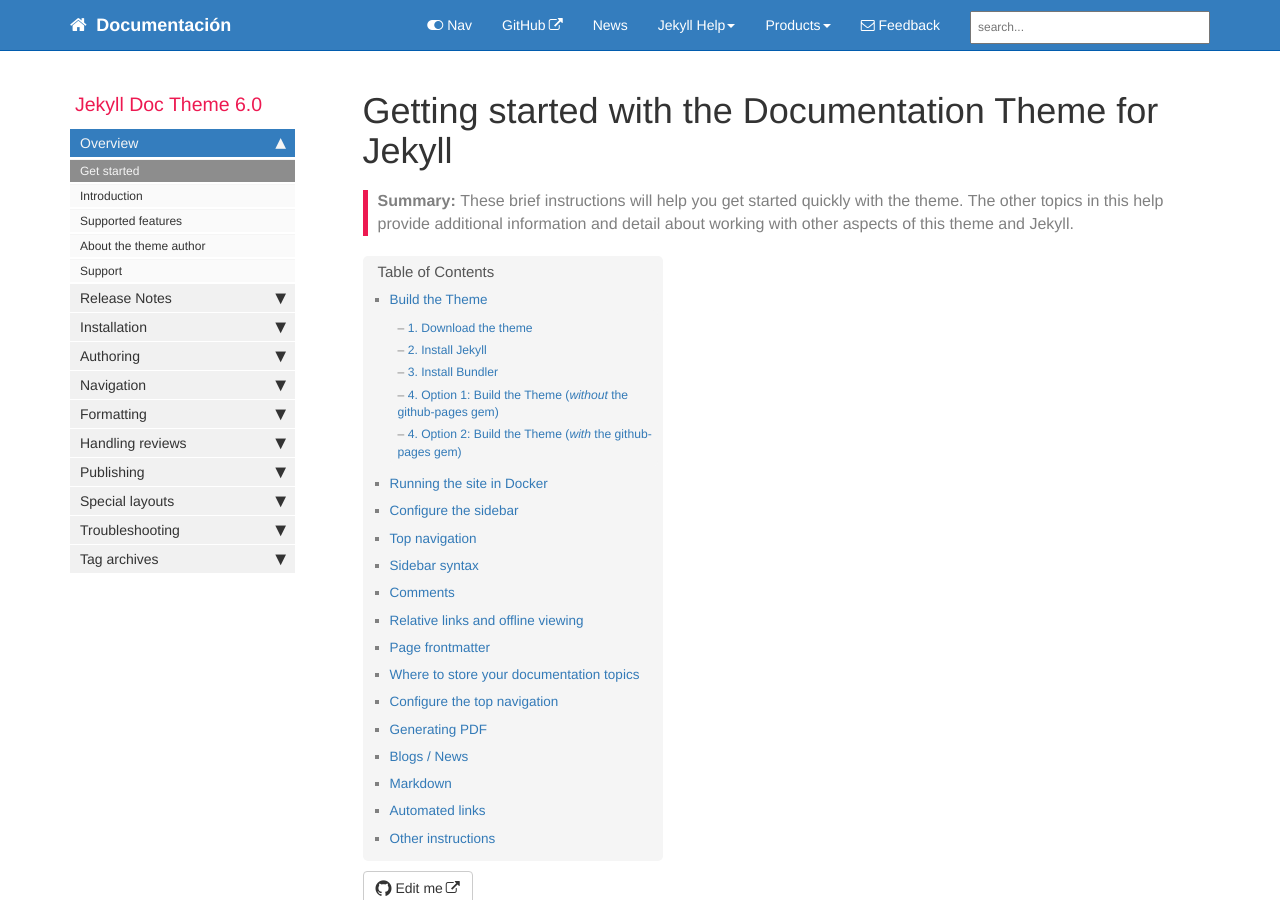
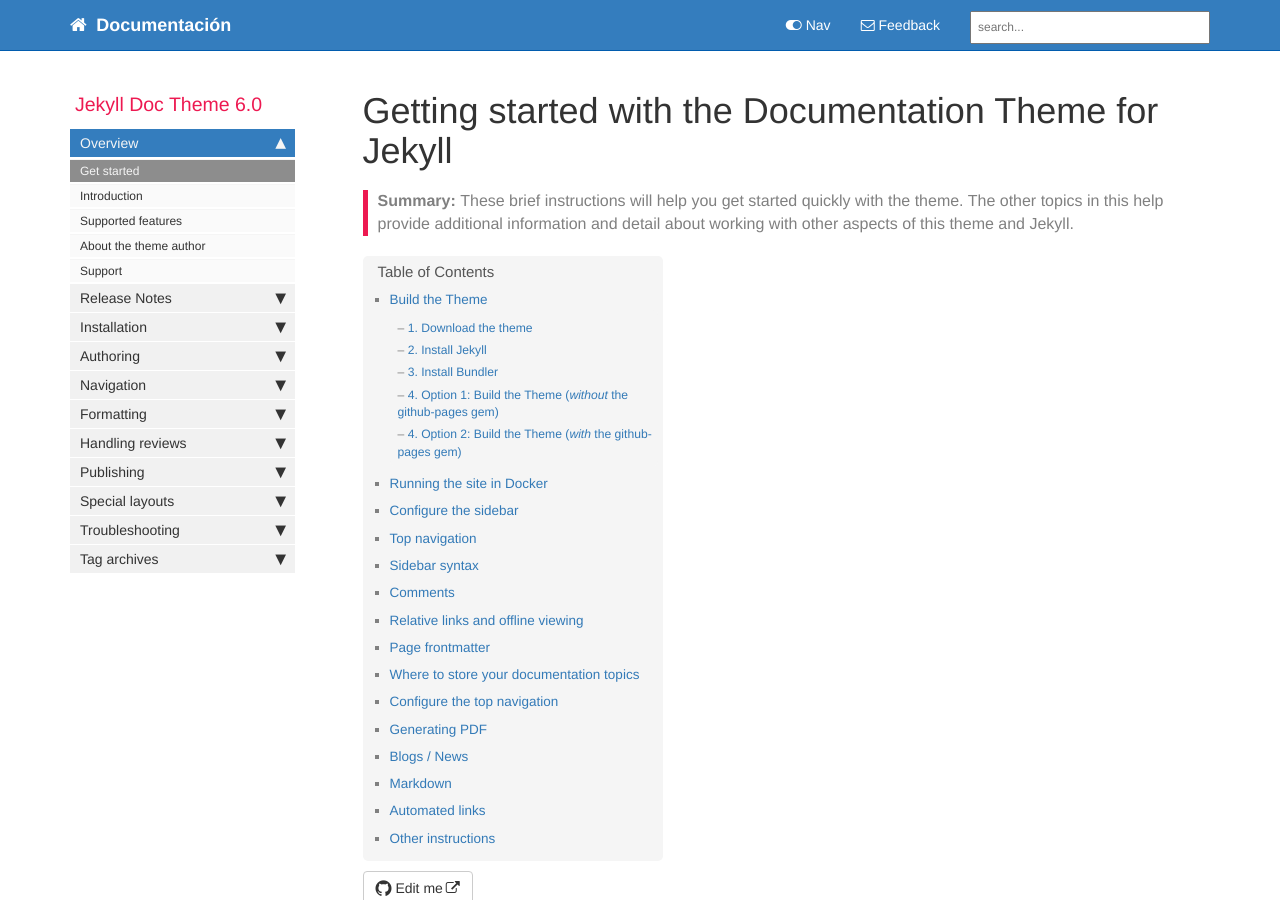
Before and after one commit to joserodrigorr/Doc6, a Jekyll site: the page built from index.md, in a window 1280 px wide and 900 px high. Built offline with Jekyll 4.4.1, drawn with Linux system fonts in a browser that asks for light colours; comment, search, counter and statistics services are not loaded.

```diff
--- a/_config.yml
+++ b/_config.yml
@@ -33,9 +33,9 @@ exclude:
   - vendor
 # these are the files and directories that jekyll will exclude from the build
 
-feedback_subject_line: Jekyll documentation theme
+feedback_subject_line: Documentación #Jekyll documentation theme
 
-feedback_email: tomjoht@gmail.com
+feedback_email:  joserodrigorr@hotmail.com  #tomjoht@gmail.com
 # used as a contact email for the Feedback link in the top navigation bar
 
 # feedback_disable: true
@@ -75,7 +75,7 @@ defaults:
       # if you don't want to use Commento.io and just hide comments, change true to false wherever you see the comments property
       search: true
       sidebar: home_sidebar
-      topnav: topnav
+      # topnav: topnav
   -
     scope:
       path: ""
```
